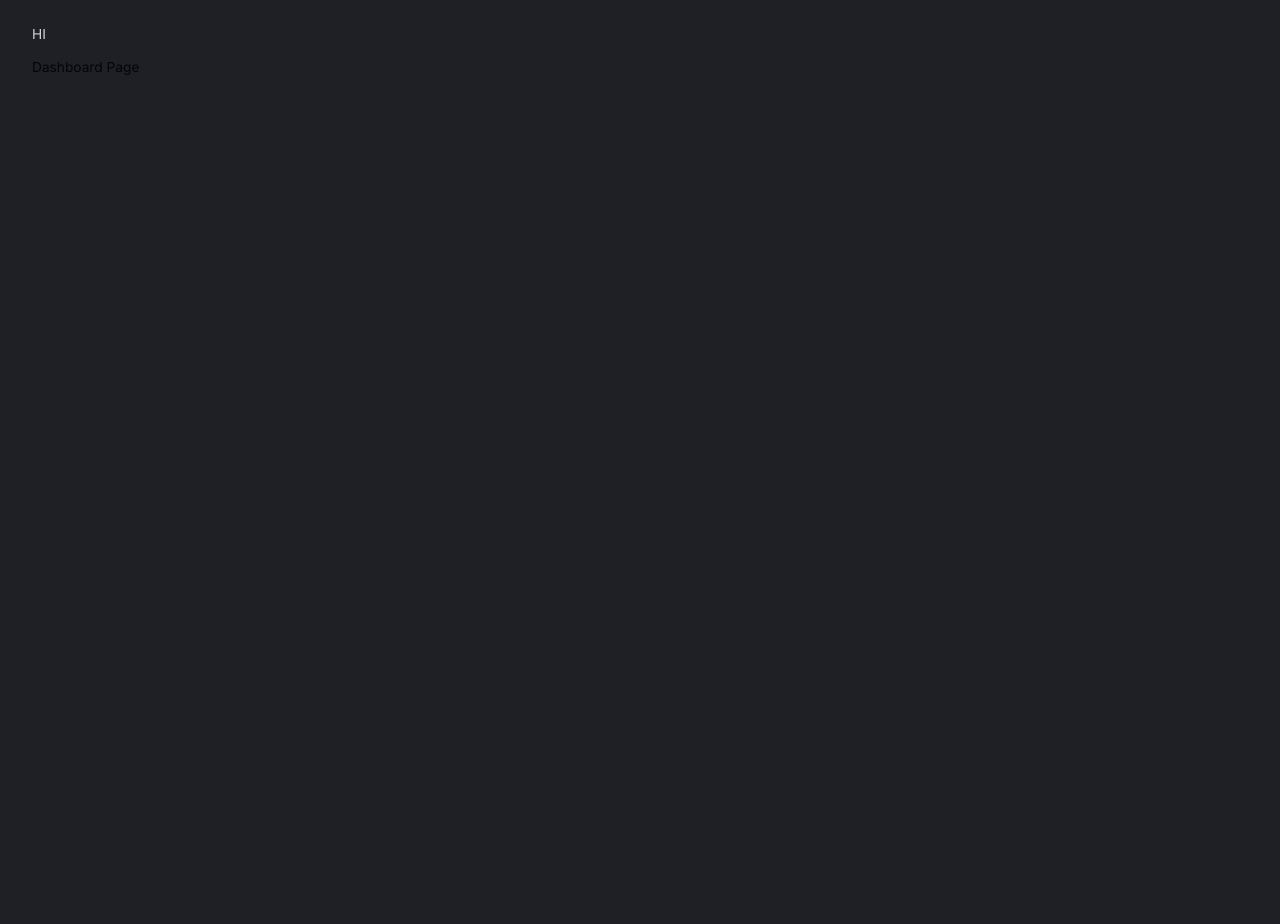
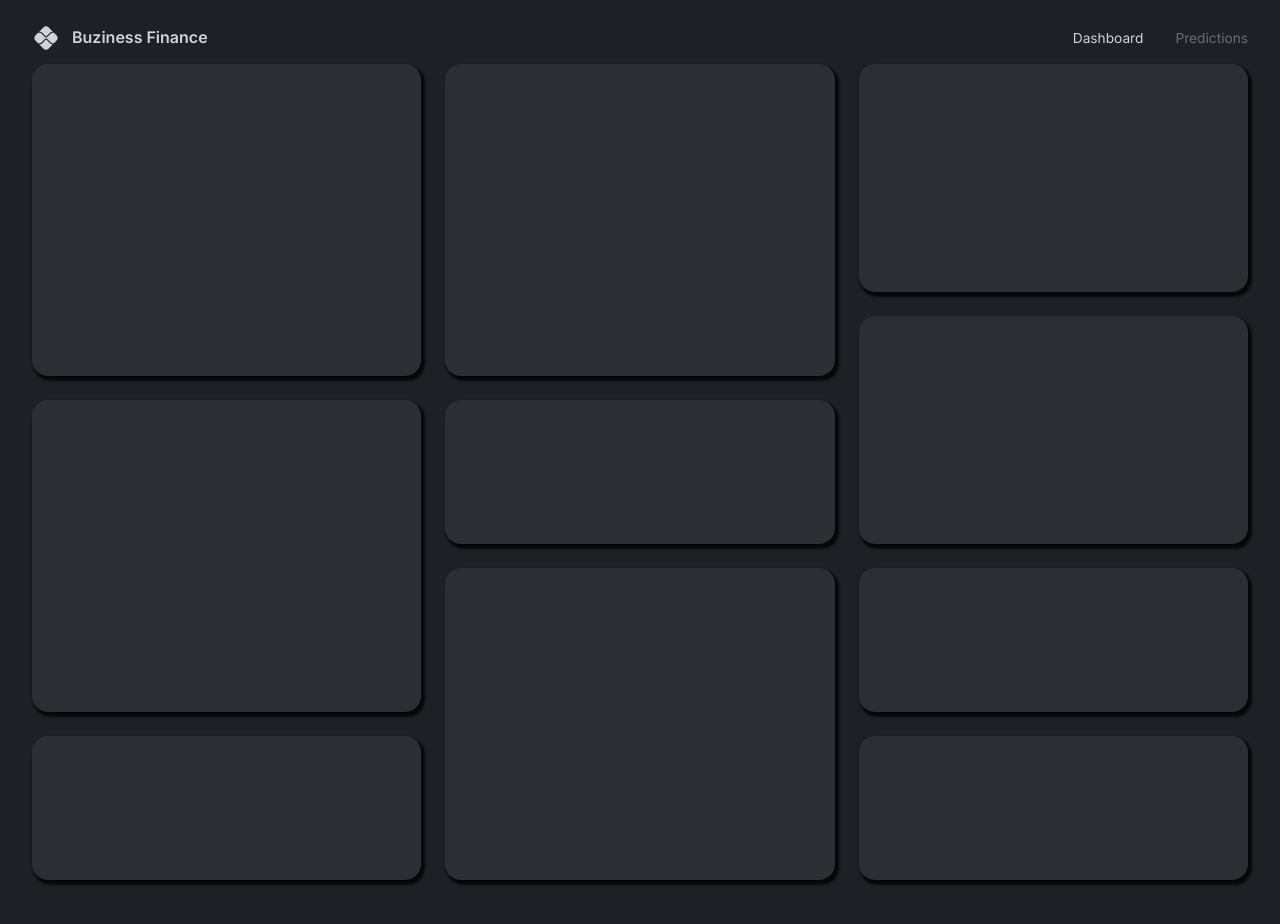
Before and after one commit to Miompolly/Finance, a React (Vite) app in the folder client/: page / in a window 1280 px wide. Shown: the top 924 px of the page. Before the commit the page ends 800 px from the top, so only its background shows below. Built offline with nearby package versions, Linux system fonts and the light colour scheme.

Commit message:
grid for dashboard box

```diff
--- a/client/src/App.tsx
+++ b/client/src/App.tsx
@@ -5,6 +5,7 @@
 import { Box, CssBaseline } from '@mui/material'
 import { BrowserRouter, Route, Routes } from 'react-router-dom'
 import Navbar from '@/scenes/navbar'
+import Dashboard from '@/scenes/dashboard'
 
 function App() {
   const theme = useMemo(() => createTheme(themeSettings), [])
@@ -16,7 +17,7 @@
           <Box width="100%" height="100%" padding="1rem 2rem 4rem 2rem">
             <Navbar />
             <Routes>
-              <Route path="/" element={<div>Dashboard Page</div>} />
+              <Route path="/" element={<Dashboard />} />
               <Route
                 path="/predictions"
                 element={<div>Predictions Page</div>}
--- /dev/null
+++ b/client/src/components/DashboardBox.tsx
@@ -0,0 +1,10 @@
+import { Box } from '@mui/material'
+import { styled } from '@mui/system'
+
+const DashboardBox = styled(Box)(({ theme })=>({
+ backgroundColor: theme.palette.background.light,
+ borderRadius:"1rem",
+ boxShadow: "0.15rem 0.2rem 0.15rem 0.1rem rgba(0,0,0, .8)"
+}))
+
+export default DashboardBox
--- /dev/null
+++ b/client/src/scenes/dashboard/Row1.tsx
@@ -0,0 +1,16 @@
+/* eslint-disable @typescript-eslint/no-unused-vars */
+import DashboardBox from '@/components/DashboardBox'
+import React from 'react'
+
+
+const Row1 = () => {
+  return (
+  <>
+      <DashboardBox bgcolor="white" gridArea="a"></DashboardBox>
+      <DashboardBox bgcolor="white" gridArea="b"></DashboardBox>
+      <DashboardBox bgcolor="white" gridArea="c"></DashboardBox>
+  </>
+  )
+}
+
+export default Row1
--- /dev/null
+++ b/client/src/scenes/dashboard/Row2.tsx
@@ -0,0 +1,15 @@
+import DashboardBox from '@/components/DashboardBox'
+import React from 'react'
+
+const Row2 = () => {
+  return (
+  <>
+
+       <DashboardBox bgcolor="white" gridArea="f"></DashboardBox>
+      <DashboardBox bgcolor="white" gridArea="d"></DashboardBox>
+      <DashboardBox bgcolor="white" gridArea="e"></DashboardBox>
+  </>
+  )
+}
+
+export default Row2
--- /dev/null
+++ b/client/src/scenes/dashboard/Row3.tsx
@@ -0,0 +1,17 @@
+/* eslint-disable @typescript-eslint/no-unused-vars */
+import DashboardBox from '@/components/DashboardBox'
+import React from 'react'
+
+const Row3 = () => {
+  return (
+  <>
+
+      <DashboardBox bgcolor="white" gridArea="g"></DashboardBox>
+      <DashboardBox bgcolor="white" gridArea="h"></DashboardBox>
+      <DashboardBox bgcolor="white" gridArea="i"></DashboardBox>
+      <DashboardBox bgcolor="white" gridArea="j"></DashboardBox>
+  </>
+  )
+}
+
+export default Row3
--- /dev/null
+++ b/client/src/scenes/dashboard/index.tsx
@@ -0,0 +1,84 @@
+import React from 'react'
+import { Box, useMediaQuery } from '@mui/material';
+import Row1 from './Row1';
+import Row2 from './Row2';
+import Row3 from './Row3';
+
+
+const gridTemplateLargeScreens = `
+"a b c"
+"a b c"
+"a b c"
+"a b f"
+"d e f"
+"d e f"
+"d h i"
+"d h i"
+"g h j"
+"g h j"
+`
+const gridTemplateSmallScreens = `
+"a"
+"a"
+"a"
+"a"
+"b"
+"b"
+"b"
+"b"
+"c"
+"c"
+"c"
+"d"
+"d"
+"d"
+"e"
+"e"
+"f"
+"f"
+"f"
+"g"
+"g"
+"g"
+"h"
+"h"
+"h"
+"h"
+"i"
+"i"
+"j"
+"j"
+
+`
+const Dashboard = () => {
+  const isAboveMediumScreens = useMediaQuery('(min-width:1200px)')
+    return (
+    <Box
+      width="100%"
+      height="100%"
+      display="grid"
+      gap="1.5rem"
+      sx={
+        isAboveMediumScreens
+          ? {
+              gridTemplateColumns: 'repeat(3,minmax(370px,1fr))',
+              gridTemplateRows: 'repeat(10,minmax(60px,1fr))',
+              gridTemplateAreas: gridTemplateLargeScreens,
+            }
+          : {
+              gridAutoColumns: '1fr',
+              gridAutoRows: '80px',
+              gridTemplateAreas: gridTemplateSmallScreens,
+            }
+      }
+    >
+     <Row1/>
+     <Row2/>
+     <Row3/>
+
+
+    </Box>
+  )
+}
+
+export default Dashboard
--- a/client/src/scenes/navbar/index.tsx
+++ b/client/src/scenes/navbar/index.tsx
@@ -1,20 +1,50 @@
-/* eslint-disable @typescript-eslint/no-unused-vars */
-/* eslint-disable @typescript-eslint/ban-types */
-import React from 'react'
-import { useTheme } from '@mui/material'
+import React, { useState } from 'react'
+import { Box, Typography, useTheme } from '@mui/material'
 import FlexBetween from '@/components/FlexBetween'
+import PixIcon from '@mui/icons-material/Pix'
+import { Link } from 'react-router-dom'
 
-type Props = {}
-const Navbar = (props: Props) => {
+const Navbar = () => {
   const { palette } = useTheme()
+  const [selected, setSelected] = useState('dashboard')
 
   return (
-    <FlexBetween
-      mb="0.25rem"
-      p="0.5rem 0rem"
-      color={palette.grey[300]}
-    >
-      HI
+    <FlexBetween mb="0.25rem" p="0.5rem 0rem" color={palette.grey[300]}>
+      {/* Left side */}
+      <FlexBetween gap="0.75rem">
+        <PixIcon sx={{ fontSize: '28px' }} />
+        <Typography variant="h4" fontSize="16px">
+          Buziness Finance
+        </Typography>
+      </FlexBetween>
+      {/* Right side */}
+
+      <FlexBetween gap="2rem">
+        <Box sx={{ '&:hover': { color: palette.primary[100] } }}>
+          <Link
+            to="/"
+            onClick={() => setSelected('dashboard')}
+            style={{
+              color: selected === 'dashboard' ? 'inherit' : palette.grey[700],
+              textDecoration: 'inherit',
+            }}
+          >
+            Dashboard
+          </Link>
+        </Box>
+        <Box sx={{ '&:hover': { color: palette.primary[100] } }}>
+          <Link
+            to="/predictions"
+            onClick={() => setSelected('predictions')}
+            style={{
+              color: selected === 'predictions' ? 'inherit' : palette.grey[700],
+              textDecoration: 'inherit',
+            }}
+          >
+            Predictions
+          </Link>
+        </Box>
+      </FlexBetween>
     </FlexBetween>
   )
 }
```
